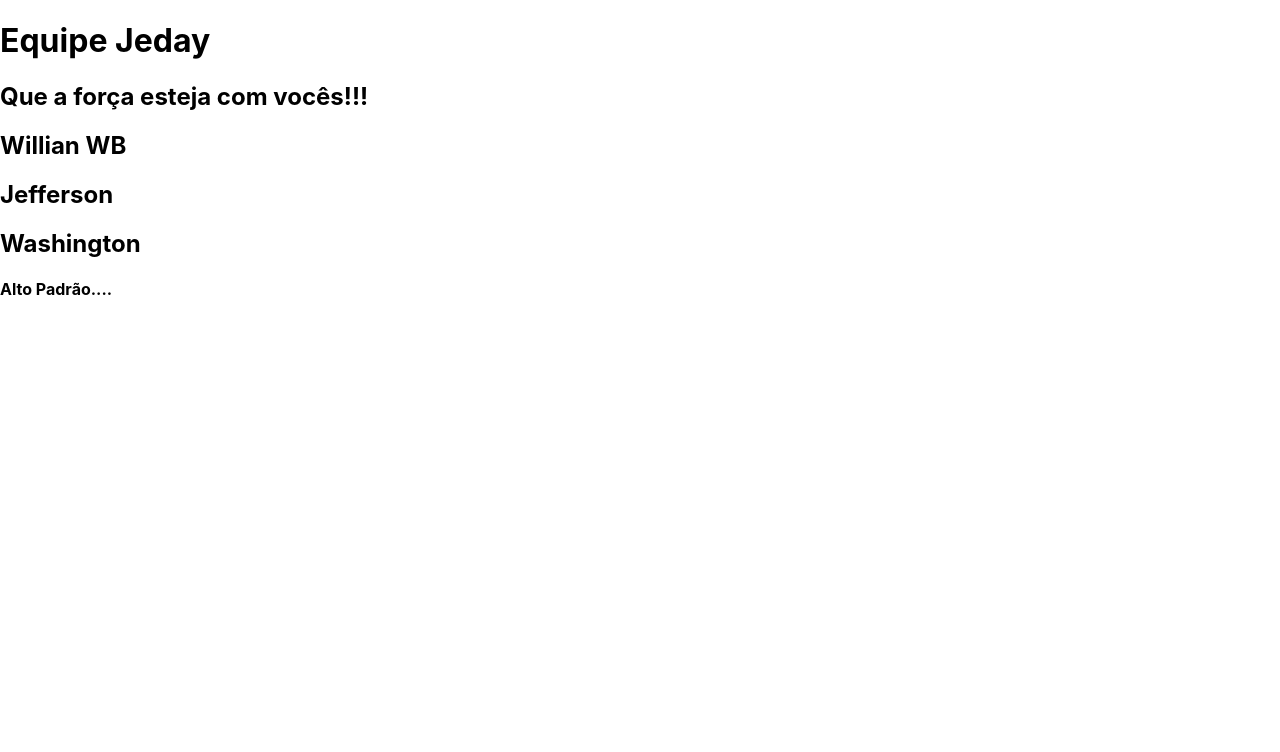
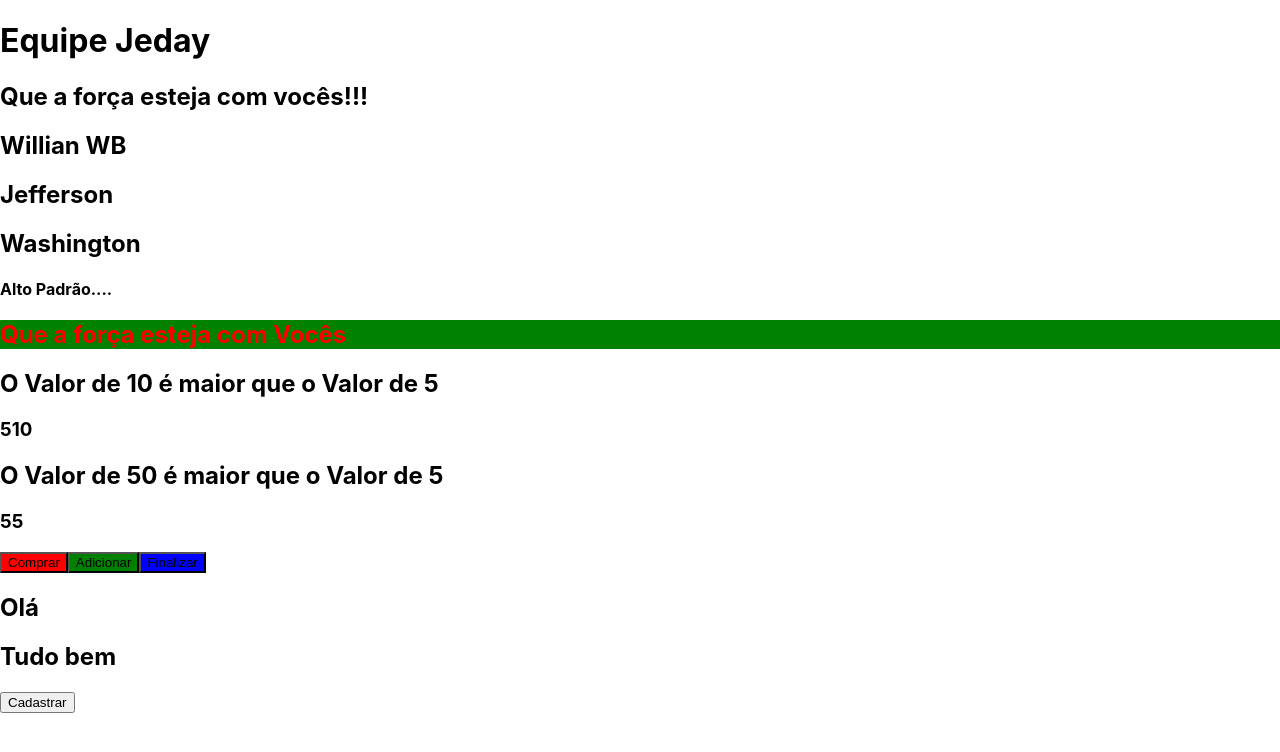
Before and after one commit to WbGuna/node-react, a React (Create React App) app: page / in a window 1280 px wide. Shown: the top 752 px of the page. Built offline with nearby package versions, Linux system fonts and the light colour scheme.

Commit message:
Atividade 18-02-22

```diff
--- a/src/App.js
+++ b/src/App.js
@@ -3,6 +3,11 @@ import Primeiro from './components/Primeiro';
 import Segundo from './components/Segundo';
 import Teste, {Component1, Component2} from './components/multi';
 import Will from './components/will';
+import Estilos from './components/estilos/Estilos';
+import MinMax from './components/MinMax';
+import TesteBotao from './components/testebotao/botao';
+import Titulo from './components/Titulo';
+import Botao from './components/Botao';
 
 function App() {
   return (
@@ -13,6 +18,15 @@ function App() {
       <Component1/>
       <Component2/>
       <Will/>
+      <Estilos/>
+      <MinMax min="5" max="10"/>
+      <MinMax min={5} max={50}/>
+      <TesteBotao label="Comprar" backColor="red"/>
+      <TesteBotao label="Adicionar" backColor="green"/>
+      <TesteBotao label="Finalizar" backColor="blue"/>
+      <Titulo principal="Olá" secundario="Tudo bem"/>
+      <Botao/>
+
     </div>
 
   )
--- /dev/null
+++ b/src/components/Botao.js
@@ -0,0 +1,10 @@
+export default props => {
+    function cadastrar(){
+        console.log('cadastrou');
+    }
+    return(
+        <button onClick={cadastrar}>
+            Cadastrar
+        </button>
+    )
+}
--- /dev/null
+++ b/src/components/MinMax.js
@@ -0,0 +1,11 @@
+const MinMax = (props) => {
+    console.log(props)
+    let result = props.min + props.max
+    return(
+        <div>
+             <h2>O Valor de {props.max} é maior que o Valor de {props.min}</h2>
+            <h3>{result}</h3>
+        </div>
+    )
+}
+export default MinMax;
--- /dev/null
+++ b/src/components/Titulo.js
@@ -0,0 +1,11 @@
+import React from 'react';
+
+export default props => {
+    return(
+        <>
+            <h2>{props.principal}</h2>
+            <h2>{props.secundario}</h2>
+        </>
+
+    )
+}
--- /dev/null
+++ b/src/components/estilos/Estilos.css
@@ -0,0 +1,4 @@
+.titulo {
+    color: red;
+    background-color:green;
+}
--- /dev/null
+++ b/src/components/estilos/Estilos.js
@@ -0,0 +1,7 @@
+import './Estilos.css'
+
+ function Esti(){
+    return <h2 className="titulo">Que a força esteja com Vocês</h2>
+}
+
+export default Esti;
--- /dev/null
+++ b/src/components/testebotao/botao.css
@@ -0,0 +1,6 @@
+. teste-botao{
+    background-color: green;
+    color: #fff;
+    font-weight: bold;
+    font-size: 20px;
+}
--- /dev/null
+++ b/src/components/testebotao/botao.js
@@ -0,0 +1,7 @@
+import './botao.css'
+
+function TesteBotao(props){
+    return <button style={{backgroundColor: props.backColor}} className="teste-button">{props.label}</button>
+}
+
+export default TesteBotao;
```
